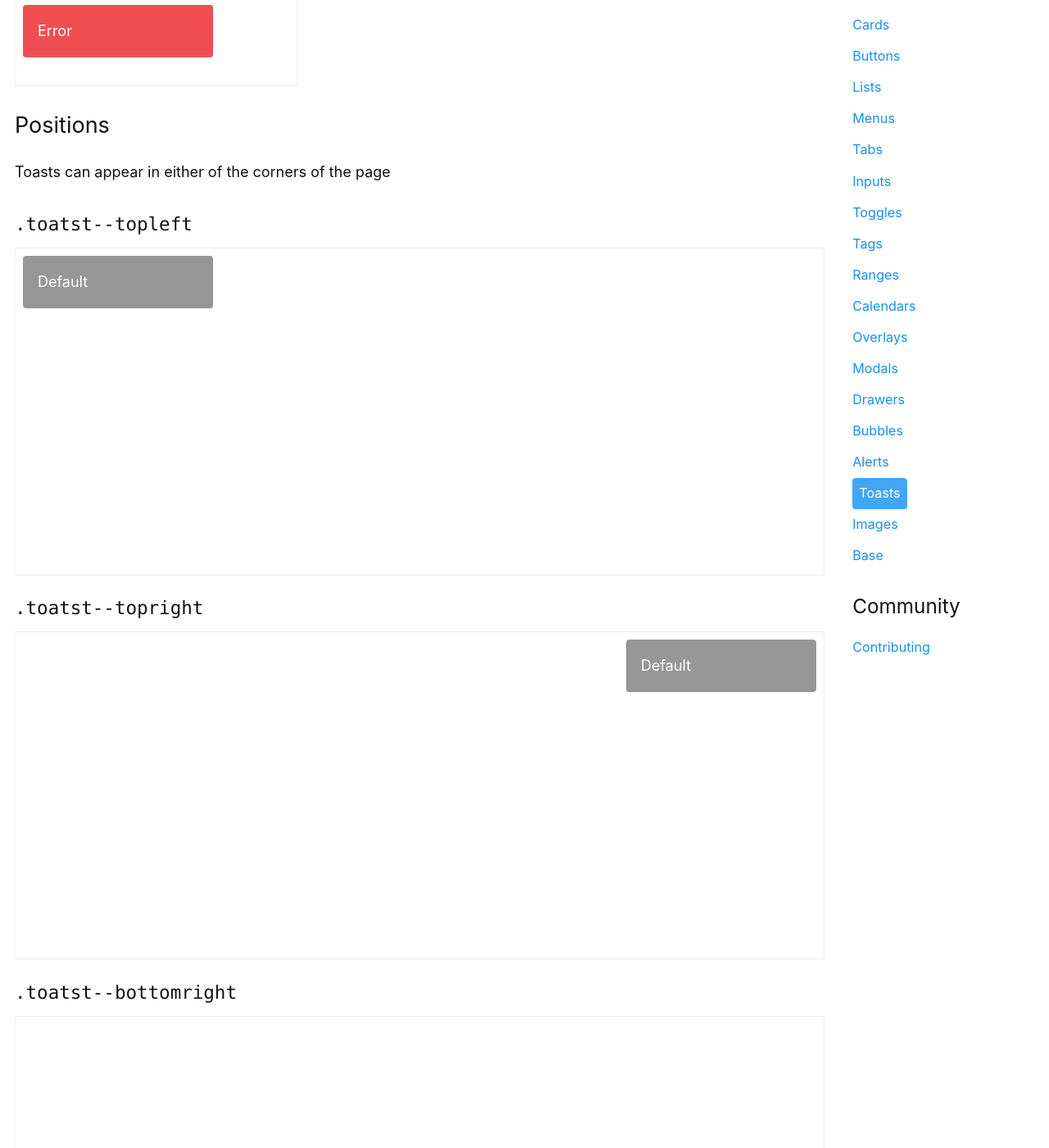
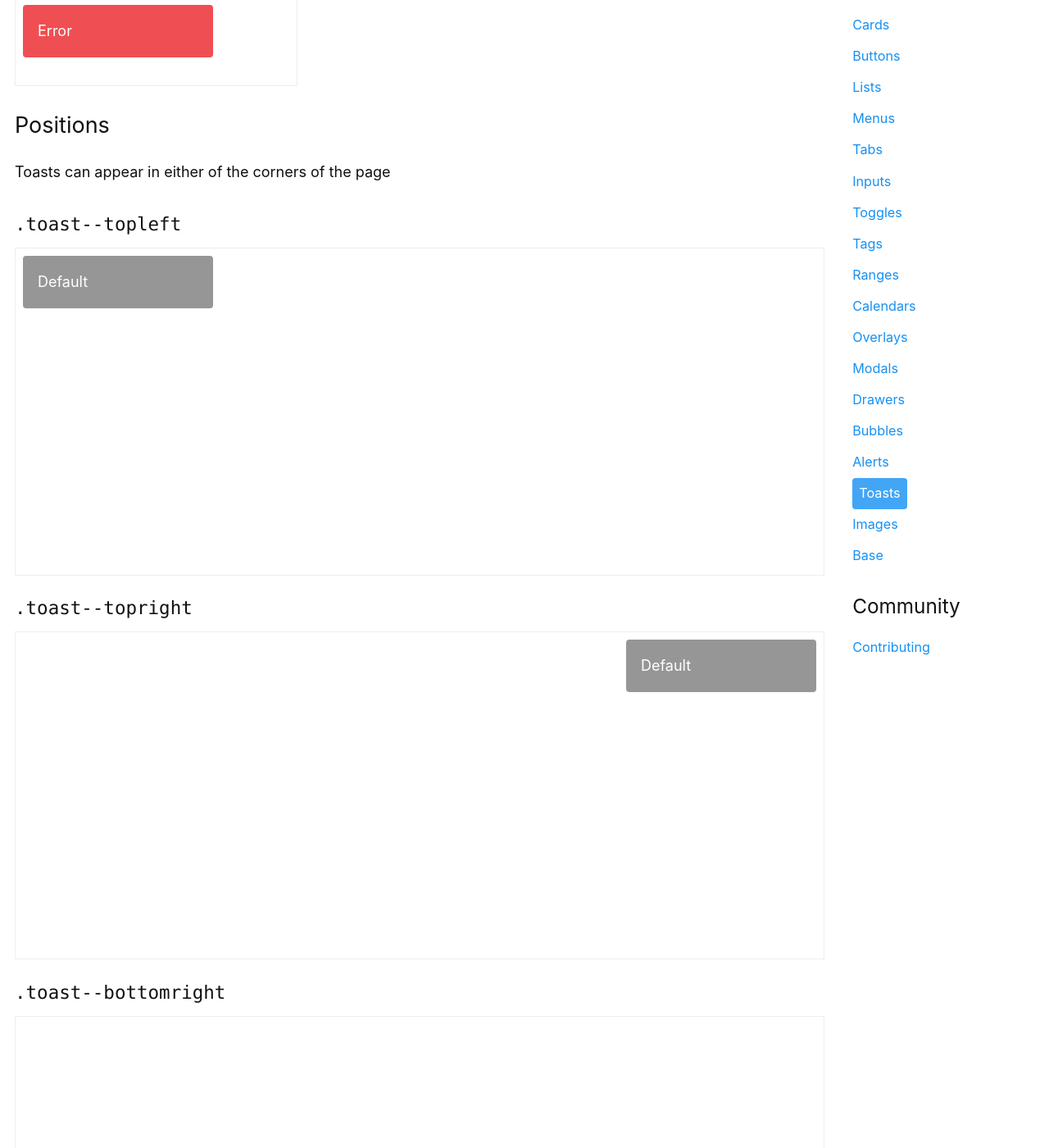
Before and after one commit to eddie/blazecss.github.io, a Jekyll site: the page built from components/toasts.html, in a window 1280 px wide and 1400 px high, scrolled down 654 px. Shown: the whole window at 82% size. Built offline with Jekyll 4.4.1, drawn with Linux system fonts in a browser that asks for light colours; nearby versions of some CDN libraries; some of the changed text lies outside the part shown.

Commit message:
Toast typo correction

```diff
--- a/components/toasts.html
+++ b/components/toasts.html
@@ -30,28 +30,28 @@ title: Toasts
 <p class="paragraph">
 	Toasts can appear in either of the corners of the page
 </p>
-<h3 class="heading heading--small mono">.toatst--topleft</h3>
+<h3 class="heading heading--small mono">.toast--topleft</h3>
 <div class="toast-demo">
 	<div class="toasts toasts--topleft">
 		<div class="toast">Default</div>
 	</div>
 </div>
 
-<h3 class="heading heading--small mono">.toatst--topright</h3>
+<h3 class="heading heading--small mono">.toast--topright</h3>
 <div class="toast-demo">
 	<div class="toasts toasts--topright">
 		<div class="toast">Default</div>
 	</div>
 </div>
 
-<h3 class="heading heading--small mono">.toatst--bottomright</h3>
+<h3 class="heading heading--small mono">.toast--bottomright</h3>
 <div class="toast-demo">
 	<div class="toasts toasts--bottomright">
 		<div class="toast">Default</div>
 	</div>
 </div>
 
-<h3 class="heading heading--small mono">.toatst--bottomleft</h3>
+<h3 class="heading heading--small mono">.toast--bottomleft</h3>
 <div class="toast-demo">
 	<div class="toasts toasts--bottomleft">
 		<div class="toast">Default</div>
```
